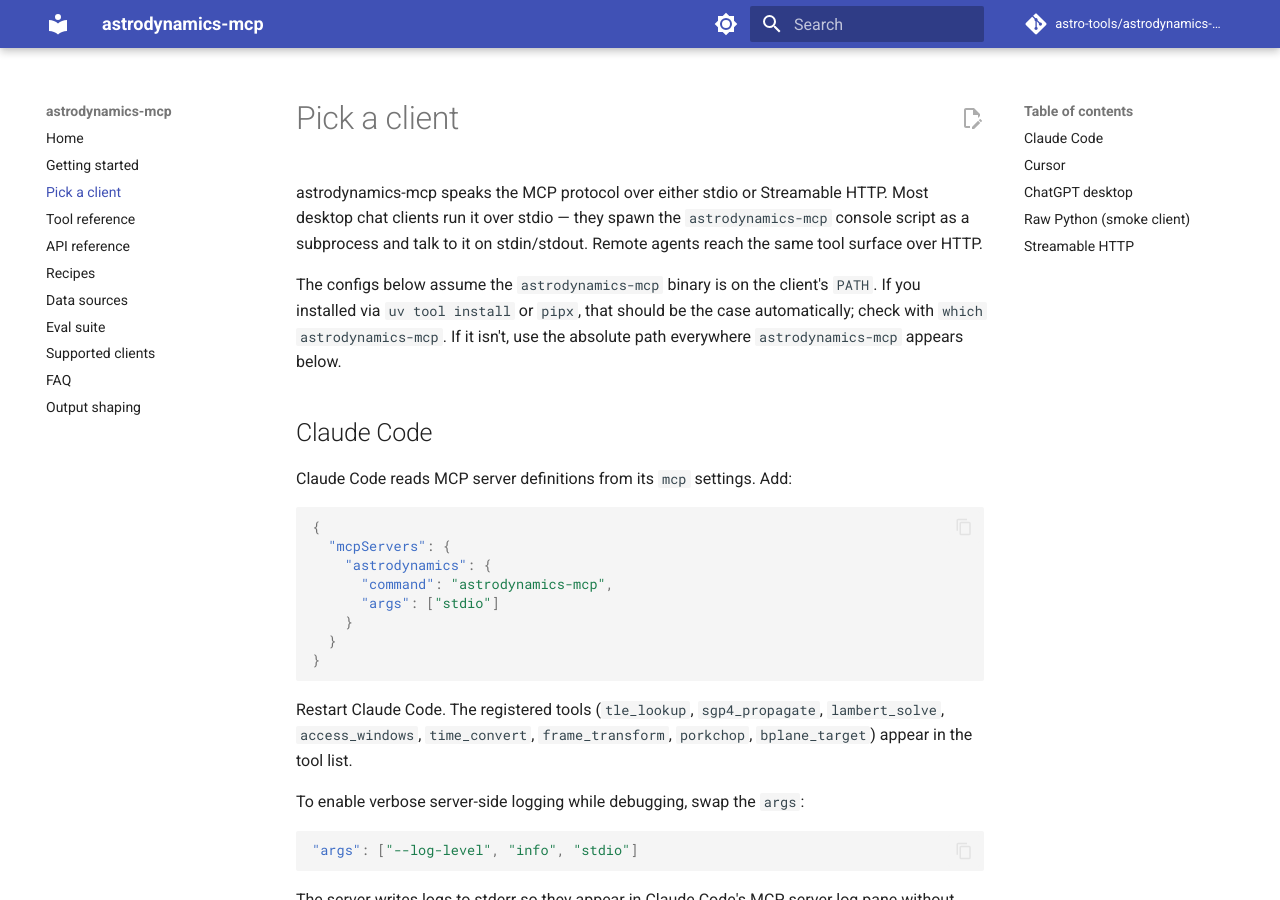
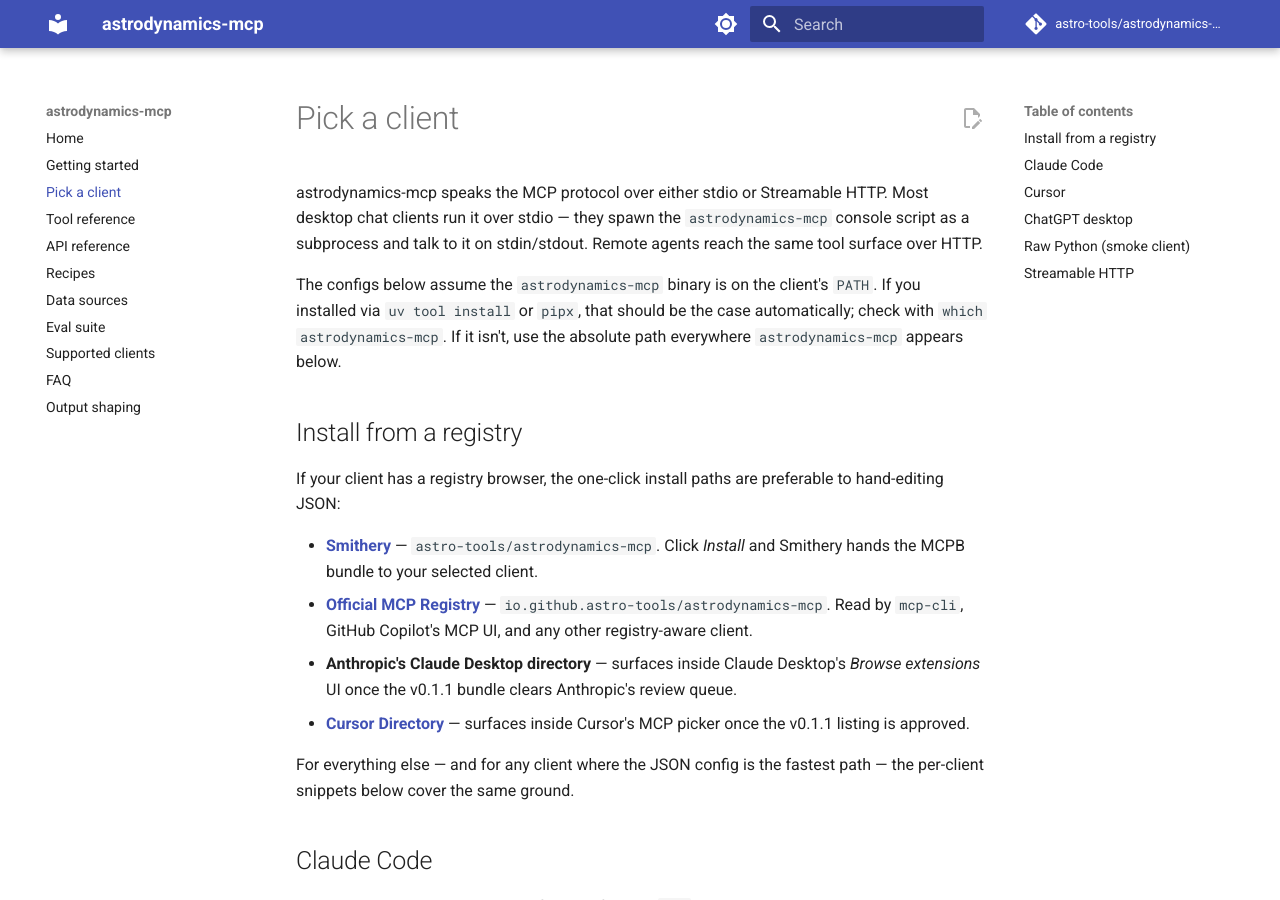
Before and after one commit to astro-tools/astrodynamics-mcp, an MkDocs documentation site: the page built from docs/pick-a-client.md, in a window 1280 px wide and 900 px high. Built offline with MkDocs 1.6.1 and Material for MkDocs 9.7.7, drawn with Linux system fonts in a browser that asks for light colours; comment, search, counter and statistics services are not loaded.

Commit message:
Document registry install paths and MCPB bundle build

```diff
--- a/docs/pick-a-client.md
+++ b/docs/pick-a-client.md
@@ -9,6 +9,26 @@
 `PATH`. If you installed via `uv tool install` or `pipx`, that should be the
 case automatically; check with `which astrodynamics-mcp`. If it isn't, use
 the absolute path everywhere `astrodynamics-mcp` appears below.
+
+## Install from a registry
+
+If your client has a registry browser, the one-click install paths are
+preferable to hand-editing JSON:
+
+- **[Smithery](https://smithery.ai/server/astro-tools/astrodynamics-mcp)** —
+  `astro-tools/astrodynamics-mcp`. Click *Install* and Smithery hands the
+  MCPB bundle to your selected client.
+- **[Official MCP Registry](https://registry.modelcontextprotocol.io/v0/servers/io.github.astro-tools/astrodynamics-mcp)** —
+  `io.github.astro-tools/astrodynamics-mcp`. Read by `mcp-cli`, GitHub
+  Copilot's MCP UI, and any other registry-aware client.
+- **Anthropic's Claude Desktop directory** — surfaces inside Claude
+  Desktop's *Browse extensions* UI once the v0.1.1 bundle clears
+  Anthropic's review queue.
+- **[Cursor Directory](https://cursor.directory/plugins)** — surfaces inside
+  Cursor's MCP picker once the v0.1.1 listing is approved.
+
+For everything else — and for any client where the JSON config is the
+fastest path — the per-client snippets below cover the same ground.
 
 ## Claude Code
 
```
Also changed, not shown: CONTRIBUTING.md (+23 -0 lines).
